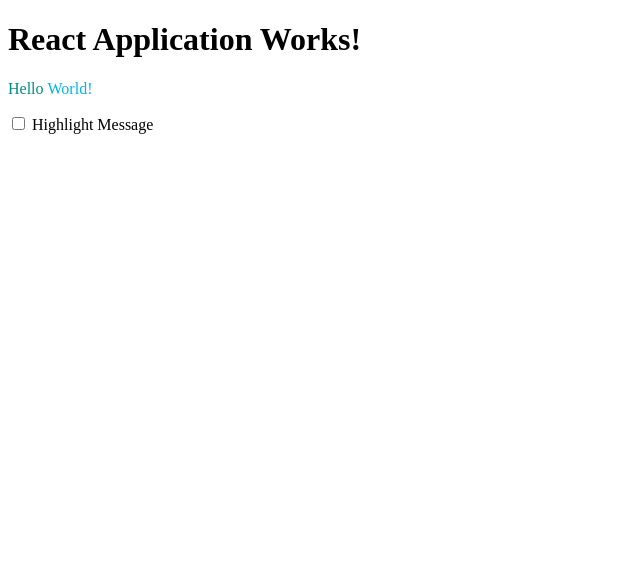
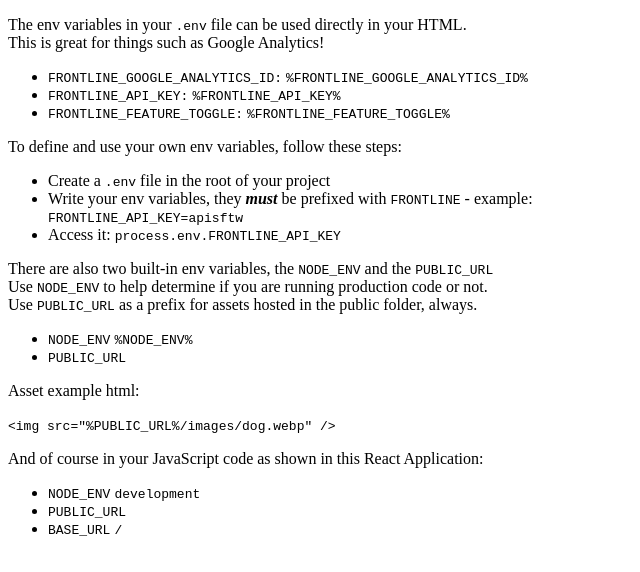
Before and after one commit to lharby/frontline-starter-spa, a React app: page / in a window 1280 px wide. Shown: the top 572 px of the page, without its empty margins (0-640 px from the left). Built offline with nearby package versions, Linux system fonts and the light colour scheme.

Commit message:
chore: document and show how to use env variables

```diff
--- a/public/index.html
+++ b/public/index.html
@@ -8,6 +8,40 @@
     <meta name="viewport" content="width=device-width, initial-scale=1">
 </head>
 <body>
+    <p>
+        The env variables in your <code>.env</code> file can be used directly in your HTML.<br/>
+        This is great for things such as Google Analytics!<br/>
+    </p>
+    <ul>
+        <li><code>FRONTLINE_GOOGLE_ANALYTICS_ID:</code> <code>%FRONTLINE_GOOGLE_ANALYTICS_ID%</code></li>
+        <li><code>FRONTLINE_API_KEY:</code> <code>%FRONTLINE_API_KEY%</code></li>
+        <li><code>FRONTLINE_FEATURE_TOGGLE:</code> <code>%FRONTLINE_FEATURE_TOGGLE%</code></li>
+    </ul>
+    <p>
+        To define and use your own env variables, follow these steps:
+    </p>
+    <ul>
+        <li>Create a <code>.env</code> file in the root of your project</li>
+        <li>
+            Write your env variables, they <strong><em>must</em></strong> be prefixed with <code>FRONTLINE</code> - example:<br/>
+            <code>FRONTLINE_API_KEY=apisftw</code>
+        </li>
+        <li>Access it: <code>process.env.FRONTLINE_API_KEY</code></li>
+    </ul>
+    <p>
+        There are also two built-in env variables, the <code>NODE_ENV</code> and the <code>PUBLIC_URL</code><br/>
+        Use <code>NODE_ENV</code> to help determine if you are running production code or not.<br/>
+        Use <code>PUBLIC_URL</code> as a prefix for assets hosted in the public folder, always.
+    </p>
+    <ul>
+        <li><code>NODE_ENV</code> <code>%NODE_ENV%</code></li>
+        <li><code>PUBLIC_URL</code> <code>%PUBLIC_URL%</code></li>
+    </ul>
+    <p>Asset example html:</p>
+    <p><code>&lt;img src="&#37;PUBLIC_URL&#37;/images/dog.webp" /&gt;</code></p>
+    <p>
+        And of course in your JavaScript code as shown in this React Application:<br/>
+    </p>
     <div data-react-element="App"></div>
 </body>
 </html>
--- a/src/App.jsx
+++ b/src/App.jsx
@@ -1,22 +1,6 @@
-import React, { useState } from "react";
-import Example from "./components/example/Example";
+import React from "react";
+import EnvPrinter from "./components/EnvPrinter";
 
-const App = () => {
-    const [highlightText, setHighlightText] = useState(false);
-
-    return (
-        <div>
-            <h1>React Application Works!</h1>
-            <Example highlightMessage={highlightText} />
-            <label>
-                <input
-                    type="checkbox"
-                    onChange={e => setHighlightText(e.target.checked)}
-                />
-                &nbsp;Highlight Message
-            </label>
-        </div>
-    );
-};
+const App = () => <EnvPrinter />;
 
 export default App;
--- /dev/null
+++ b/src/components/EnvPrinter.jsx
@@ -0,0 +1,13 @@
+import React from "react";
+
+const EnvPrinter = () => (
+    <ul>
+        {Object.keys(process.env).map(k => (
+            <li>
+                <code>{k}</code> <code>{process.env[k]}</code>
+            </li>
+        ))}
+    </ul>
+);
+
+export default EnvPrinter;
--- a/src/components/example/Example.jsx
+++ /dev/null
@@ -1,25 +0,0 @@
-import React from "react";
-import PropTypes from "prop-types";
-import cn from "classnames";
-
-import ExampleStyles from "./Example.module.scss";
-
-const Example = ({ message = "World!", highlightMessage }) => (
-    <p className={cn([ExampleStyles.example])}>
-        Hello&nbsp;
-        <span
-            className={cn([ExampleStyles.example__message], {
-                [ExampleStyles["example__message--highlight"]]: highlightMessage
-            })}
-        >
-            {message}
-        </span>
-    </p>
-);
-
-Example.propTypes = {
-    message: PropTypes.string,
-    highlightMessage: PropTypes.bool
-};
-
-export default Example;
--- a/src/components/example/Example.module.scss
+++ /dev/null
@@ -1,11 +0,0 @@
-.example {
-    color: darkcyan;
-}
-
-.example__message {
-    color: #00b3ee;
-}
-
-.example__message--highlight {
-    background-color: black;
-}
```
